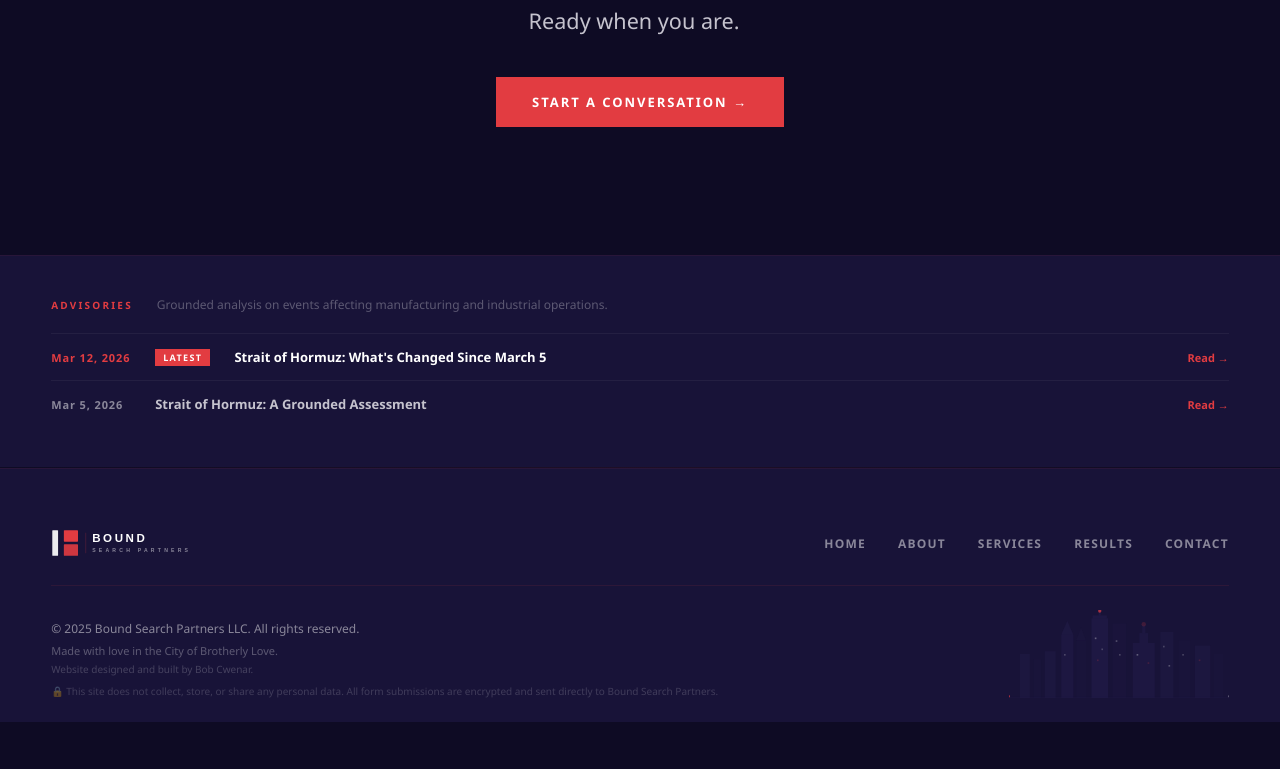
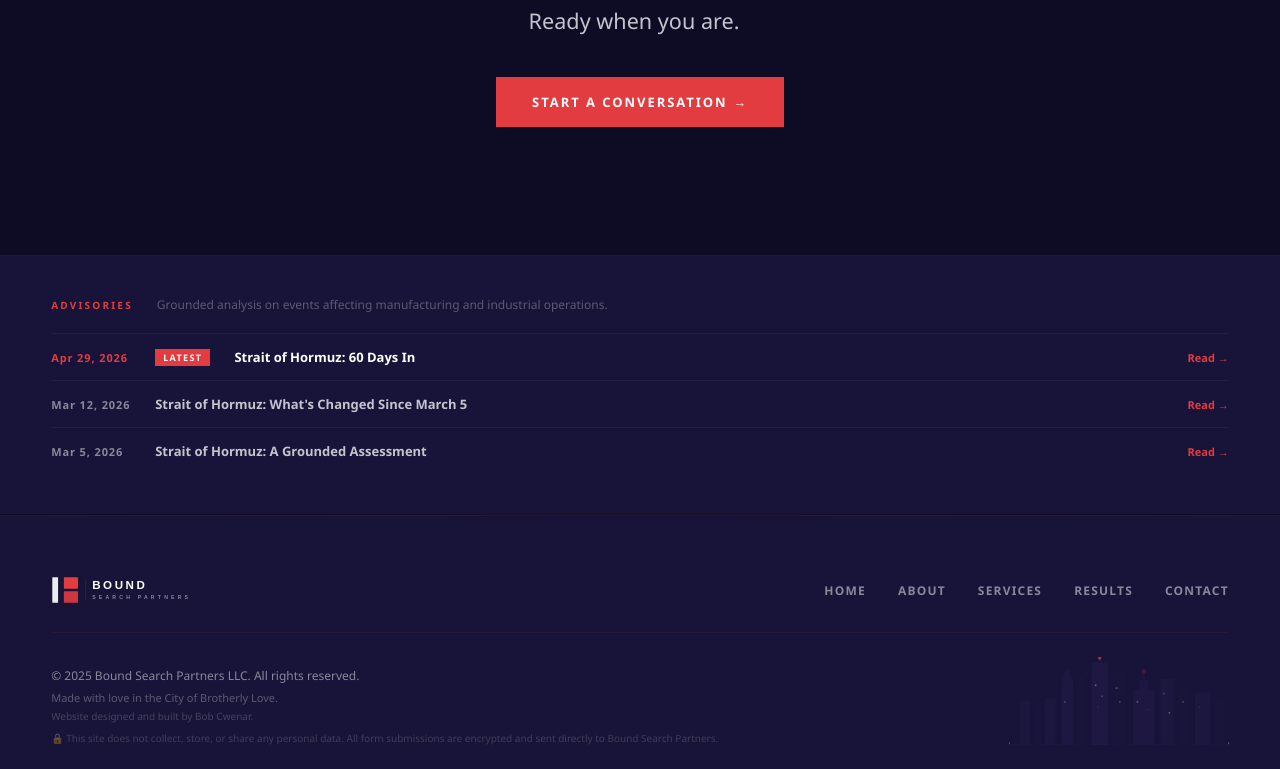
Before and after one commit to rc562/bound-search-partners, a React (Vite) app: page / in a window 1280 px wide. Shown: the part 8009-8778 px from the top of the page. Before the commit the page ends 8731 px from the top, so only its background shows below. Built offline with nearby package versions, Linux system fonts and the light colour scheme.

Commit message:
Update Advisories — add April 29 Hormuz update

```diff
--- a/src/App.jsx
+++ b/src/App.jsx
@@ -952,8 +952,9 @@ export default function App() {
           {/* Advisory list */}
           <div style={{display:"flex",flexDirection:"column"}}>
             {[
-              {date:"Mar 12, 2026",badge:"Latest",title:"Strait of Hormuz: What's Changed Since March 5",desc:"Brent crossed $100. Iran mined the strait. Goldman is using March 21 as their base-case recovery date. Seven-day update.",href:"/BSP_Hormuz_Update_March12.pdf",featured:true},
-              {date:"Mar 5, 2026",badge:"",title:"Strait of Hormuz: A Grounded Assessment",desc:"The original bulletin. Separated verified data from noise, mapped four transmission channels into U.S. manufacturing.",href:"/BSP_Hormuz_Client_Bulletin_March2026.pdf",featured:false},
+{date:"Apr 29, 2026", badge:"Latest", title:"Strait of Hormuz: 60 Days In", desc:"What has actually shifted for U.S. manufacturing — and what hasn't. Three structural changes, five operational realities, and what to watch in May.", href:"/BSP_Hormuz_Update_April29.pdf", featured:true},
+{date:"Mar 12, 2026", badge:"", title:"Strait of Hormuz: What's Changed Since March 5", desc:"Brent crossed $100. Iran mined the strait. Goldman is using March 21 as their base-case recovery date. Seven-day update.", href:"/BSP_Hormuz_Update_March12.pdf", featured:false},
+{date:"Mar 5, 2026", badge:"", title:"Strait of Hormuz: A Grounded Assessment", desc:"The original bulletin. Separated verified data from noise, mapped four transmission channels into U.S. manufacturing.", href:"/BSP_Hormuz_Client_Bulletin_March2026.pdf", featured:false},
             ].map((item,i) => (
               <a key={i} href={item.href} target="_blank" rel="noopener noreferrer" style={{display:"flex",alignItems:"center",gap:24,padding:"14px 0",borderTop:"1px solid rgba(255,255,255,.05)",textDecoration:"none",transition:"background .2s",flexWrap:"wrap"}}
                 onMouseEnter={e=>e.currentTarget.style.background="rgba(226,60,65,.03)"}
```
